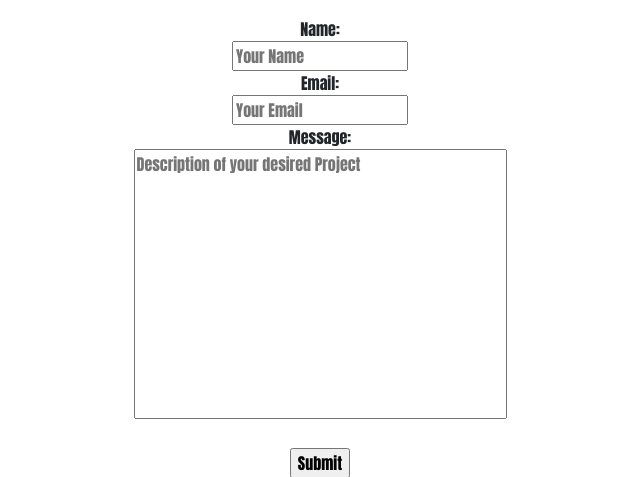
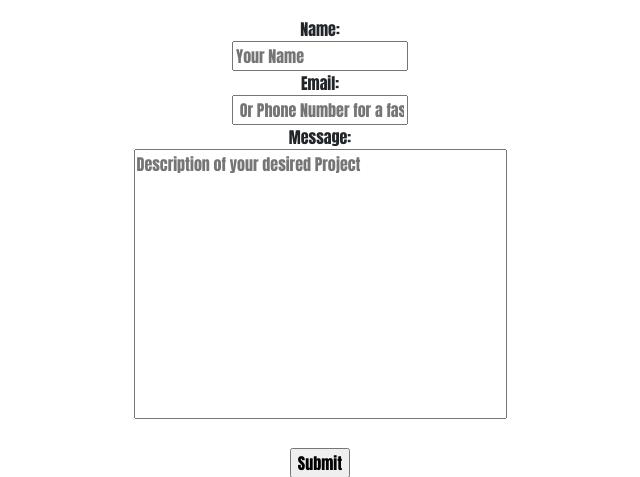
Before and after one commit to AK-Ultra/project3308, a Flask app: page /contact/ in a window 1280 px wide. Shown: the part 304-781 px from the top of the page, without its empty margins (320-960 px from the left). Run offline with Flask 2, Linux system fonts and the light colour scheme; some libraries are stand-ins or nearby versions.

Commit message:
update to work with sendmail

```diff
--- a/templates/contact.html
+++ b/templates/contact.html
@@ -5,15 +5,15 @@
 <p>Contact</a>
 </p>
 
-<form action="man.php">
+<form action="/sendemail/" method="POST">
     Name:<br>
-    <input name="firstname" placeholder="Your Name" type="text">
+    <input name="firstname" placeholder="Your Name" value="{{request.form.firstname}}" type="text">
     <br>
     Email:<br>
-    <input name="lastname" placeholder="Your Email" type="text">
+    <input name="email" placeholder=" Or Phone Number for a faster reponds" value="" type="text">
     <br>
     Message:<br>
-    <textarea name="Message" placeholder="Description of your desired Project" rows="11" cols="50" wrap="soft" maxlength="500" style="overflow:hidden; resize:none"></textarea>
+    <textarea name="Message" placeholder="Description of your desired Project" value="" rows="11" cols="50" wrap="soft" maxlength="500" style="overflow:hidden; resize:none"></textarea>
     <br><br>
     <input value="Submit" type="submit">
 </form>
```
